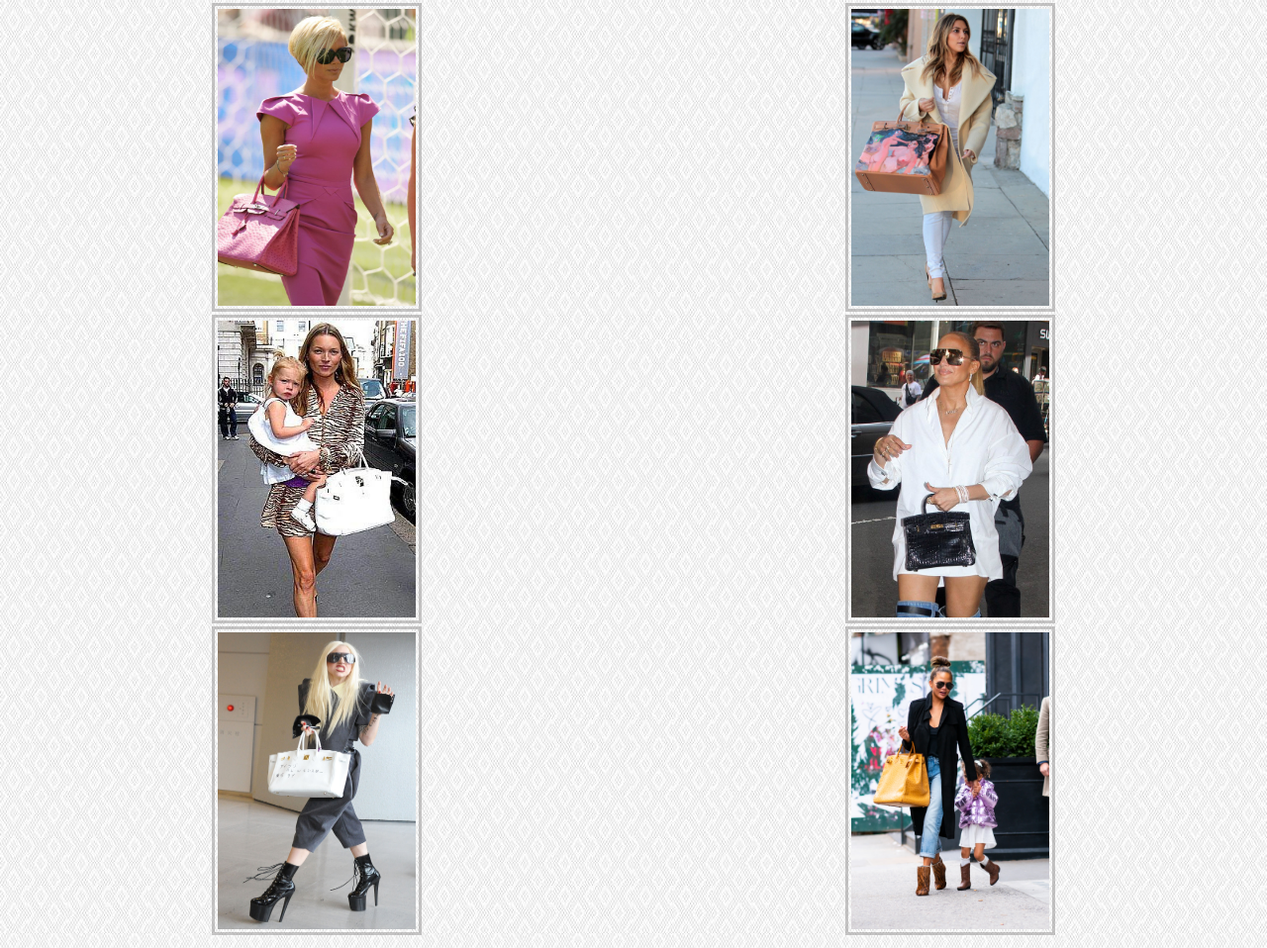
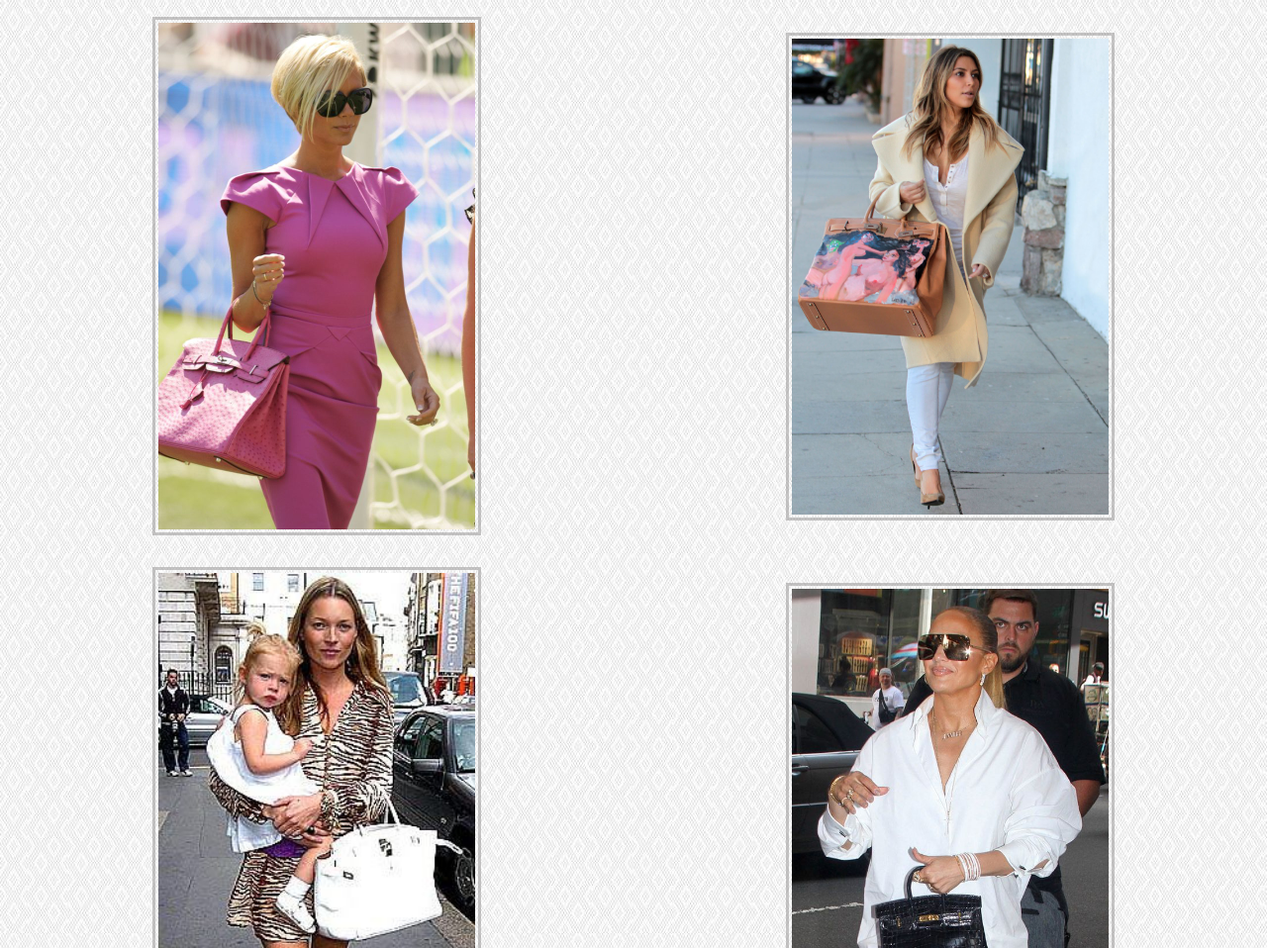
Before and after one commit to snsarnow/339portfolio, a plain HTML site: page celebrities.html in a window 1280 px wide. Shown: the part 257-1215 px from the top of the page at 99% size. Drawn offline with nearby package versions, Linux system fonts and the light colour scheme; a web font is replaced by a local one.

Commit message:
Add files via upload

```diff
--- a/celebrities.html
+++ b/celebrities.html
@@ -52,12 +52,12 @@
       <p>“The Hermès Birkin bag is not just a bag, it’s a symbol of having ‘made it’, and the story of all the celebrities and style icons who have carried it in the past,” says Jesper Richardy, founder of Copenhagen emporium Time’s Up Vintage, whose starry clientele includes Jane Birkin herself.</p>
       <br>
       <div class = "celebimgs">
-        <img src="images/victoria_beckham.jpg" alt="Victoria Beckham with Pink Ostrich Birkin" width="200" height="300" />
-        <img src="images/kim_k.jpg" alt="Kim Kardashain with her custom painted Birkin by George Condo" width="200" height="300"/>
-        <img src="images/kate_moss.jpg" alt="Kate Moss with White Birkin" width="200" height="300"/>
-        <img src="images/j_lo.jpg" alt="Jennifer Lopez with a Black Crocodile Birkin Bag" width="200" height="300"/>
-        <img src="images/lady_gaga.jpg" alt="Lady Gaga with her Birkin Bag" width="200" height="300"/>
-        <img src="images/chrissy_teigen_ostrich.jpg" alt="Chrissy Teigen with an Yellow Ostrich Bikrin Bag" width="200" height="300"/>
+        <img src="images/victoria_beckham.jpg" alt="Victoria Beckham with Pink Ostrich Birkin"/>
+        <img src="images/kim_k.jpg" alt="Kim Kardashain with her custom painted Birkin by George Condo" />
+        <img src="images/kate_moss.jpg" alt="Kate Moss with White Birkin" />
+        <img src="images/j_lo.jpg" alt="Jennifer Lopez with a Black Crocodile Birkin Bag"/>
+        <img src="images/lady_gaga.jpg" alt="Lady Gaga with her Birkin Bag"/>
+        <img src="images/chrissy_teigen_ostrich.jpg" alt="Chrissy Teigen with an Yellow Ostrich Bikrin Bag"/>
       </div>
 
 
--- a/css/style.css
+++ b/css/style.css
@@ -63,6 +63,7 @@ img{
     border: 3px solid #92919181;
     padding: 3px;
     margin: 10px;
+    width: 200px;
 }
 
 footer{
@@ -78,6 +79,7 @@ iframe{
 }
 
 .celebimgs img{
+    height: 300px;
     margin: 1%;
 }
 
@@ -151,10 +153,6 @@ textarea{
     flex-direction: row;
     justify-content: center;
 
-}
-
-.hermesimgs img{
-    width: 200px;
 }
 
 #stackedbags{
@@ -269,6 +267,10 @@ iframe{
     justify-content: center;
 }
 
+.celebimgs img{
+    width: 50%;
+    height: auto;
+}
 .celebimgs img:nth-child(odd){
     margin: auto;
     grid-column: 1/span 1;
@@ -287,9 +289,8 @@ iframe{
 
 .special {
     grid-template-columns: 1fr 1fr;
+    row-gap: 1%;
 }
-
-
 
 }
 
@@ -320,6 +321,7 @@ iframe{
 /*
 Questions:
 a: visted - font weight not working - check google fonts
+fix nav across all pages
 
 .special alternating grid
 
```
